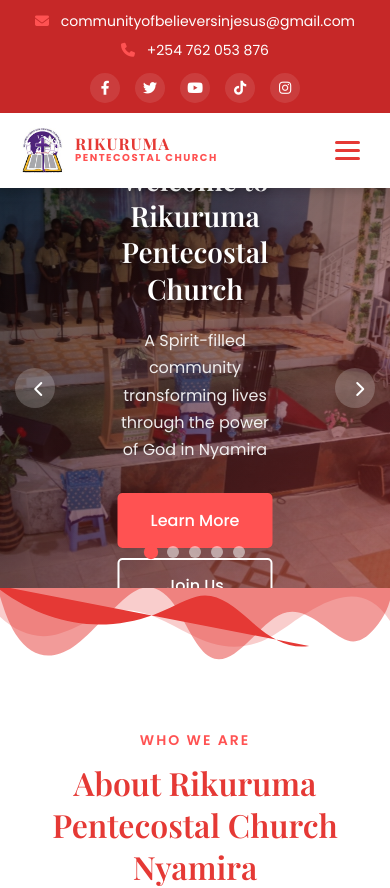
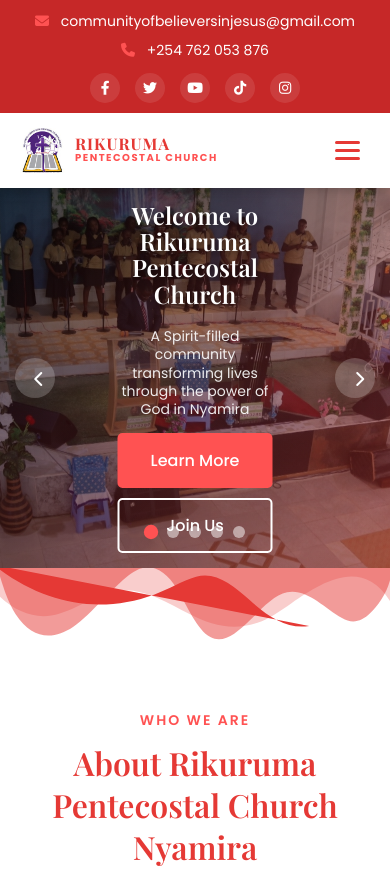
Before and after one commit to Kennedy-Mutuku/RIKURUMA-PENTECOSTAL-CHURCH-NYAMIRA-Front-End, a React (Vite) app: page / in a window 390 px wide. Shown: the top 888 px of the page. Built offline with nearby package versions, Linux system fonts and the light colour scheme.

Commit message:
Optimize hero slider for mobile: reduce vertical stretching and refine typography for extreme thin screens

```diff
--- a/src/styles/style.css
+++ b/src/styles/style.css
@@ -1962,11 +1962,14 @@
     }
 
     .slide-content h2 {
-        font-size: 2rem;
+        font-size: 1.8rem;
+        line-height: 1.2;
     }
 
     .slide-content p {
-        font-size: 1rem;
+        font-size: 0.95rem;
+        line-height: 1.4;
+        margin-bottom: 20px;
     }
 
     .slide-buttons {
@@ -2049,15 +2052,46 @@
     }
 
     .hero-slider {
-        height: 400px;
+        height: 380px;
     }
 
     .slide-content h2 {
-        font-size: 1.75rem;
+        font-size: 1.5rem;
+        line-height: 1.1;
+    }
+
+    .slide-content p {
+        font-size: 0.875rem;
+        line-height: 1.3;
+        margin-bottom: 15px;
     }
 
     .stat-number {
         font-size: 2.5rem;
+    }
+}
+
+@media (max-width: 360px) {
+    .hero-slider {
+        height: 340px;
+    }
+
+    .slide-content h2 {
+        font-size: 1.3rem;
+    }
+
+    .slide-content p {
+        font-size: 0.8rem;
+        margin-bottom: 12px;
+    }
+
+    .btn {
+        padding: 8px 15px;
+        font-size: 0.85rem;
+    }
+
+    .slide-buttons {
+        gap: 8px;
     }
 }
 
```
